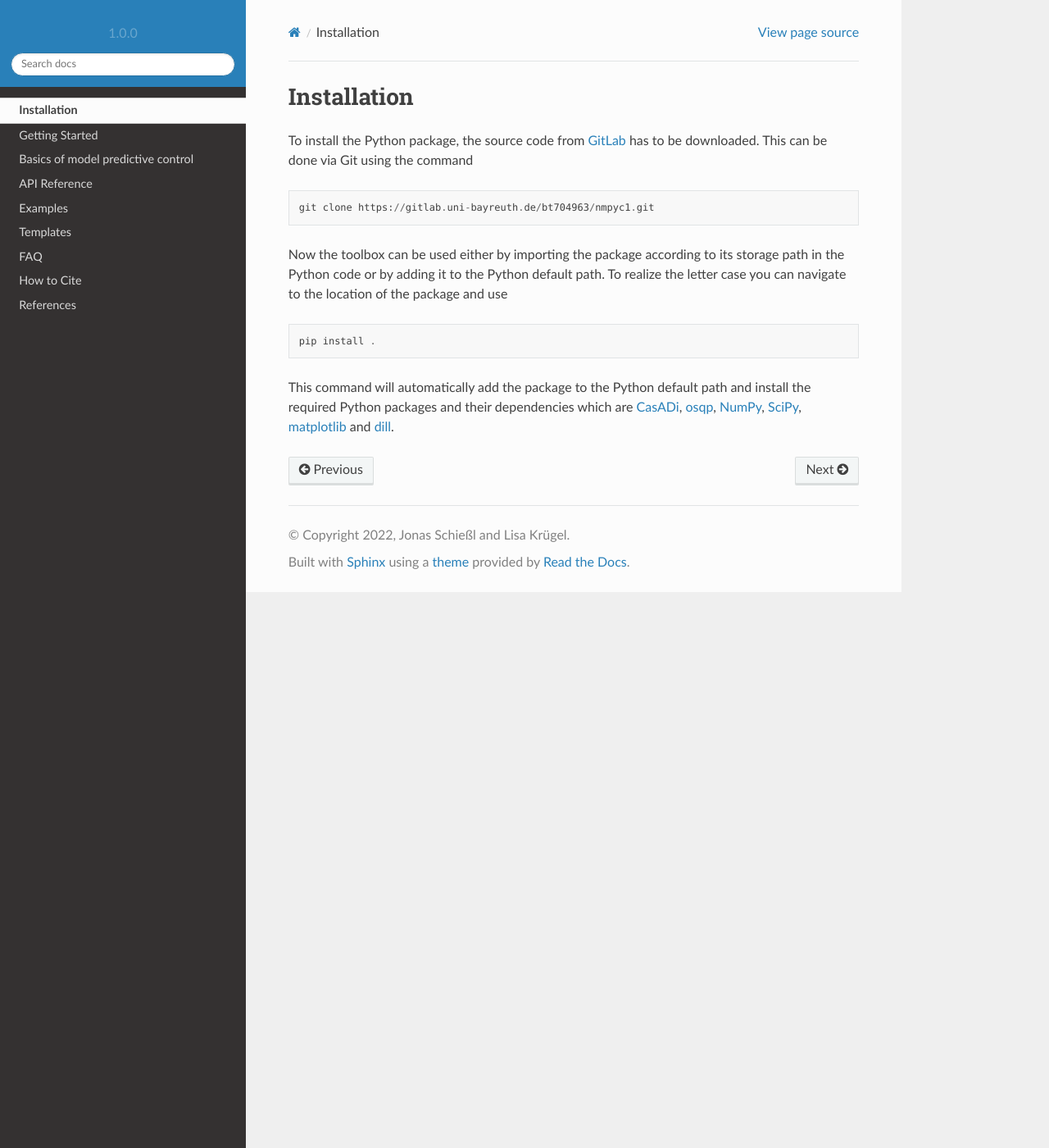
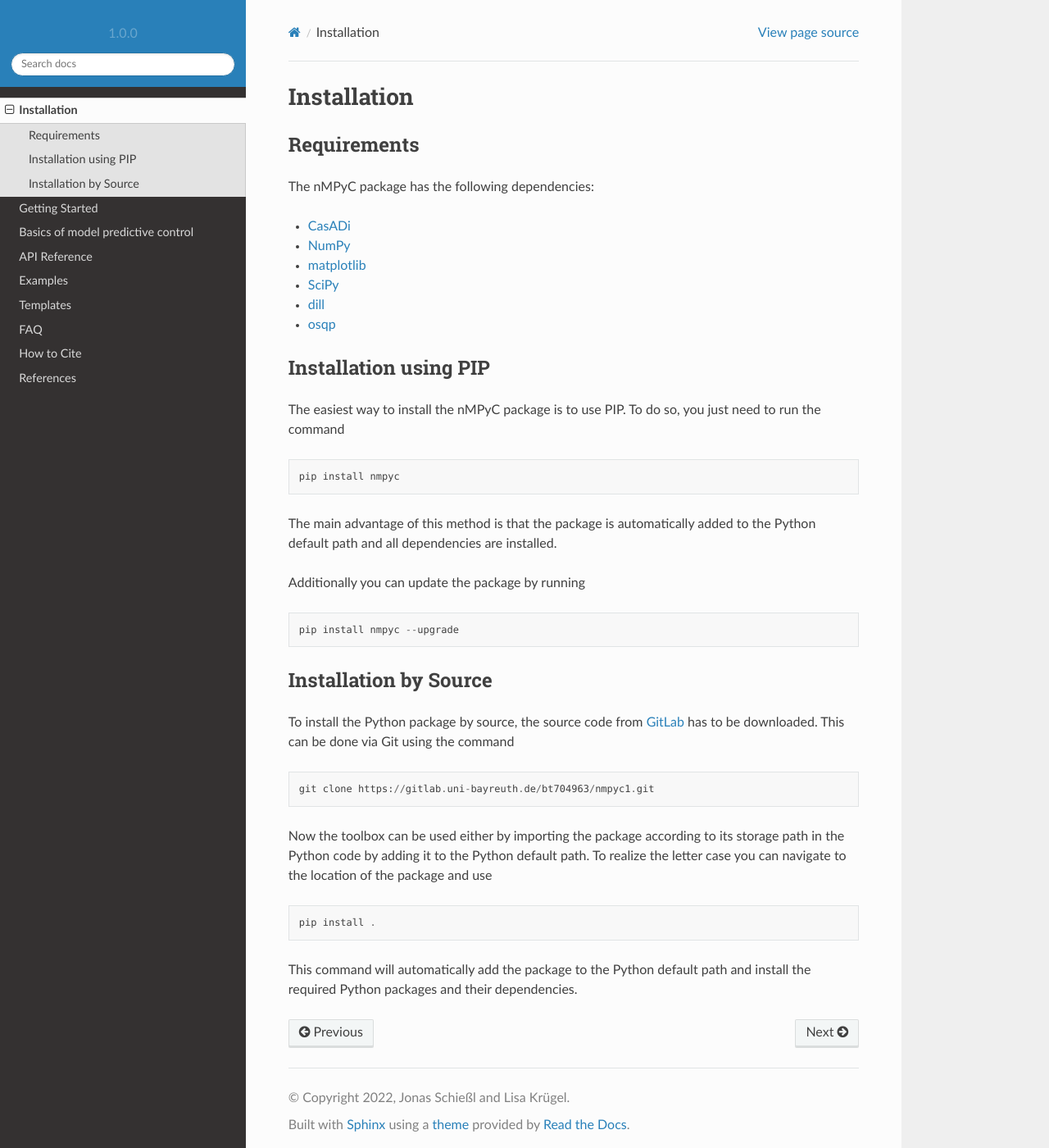
Before and after one commit to nMPyC/nmpyc, a Sphinx documentation site: the page built from docs/source/install.rst, in a window 1280 px wide and 1400 px high. Shown: the whole window at 82% size. Built offline with Sphinx 7.4.7 and the Read the Docs theme 2.0.0, drawn with Linux system fonts in a browser that asks for light colours.

Commit message:
Update install.rst

```diff
--- a/docs/source/install.rst
+++ b/docs/source/install.rst
@@ -1,18 +1,52 @@
 Installation
 =============
 
-To install the Python package, the source code from `GitLab <https://gitlab.uni-bayreuth.de/bt704963/nmpyc1>`_ has to be downloaded.
+
+Requirements
+^^^^^^^^^^^^^^
+The nMPyC package has the following dependencies:
+
+- `CasADi <https://web.casadi.org>`_
+- `NumPy <https://numpy.org>`_
+- `matplotlib <https://matplotlib.org/stable/index.html>`_
+- `SciPy <https://scipy.org>`_
+- `dill <https://dill.readthedocs.io/en/latest/dill.html>`_
+- `osqp <https://osqp.org/>`_
+
+
+Installation using PIP
+^^^^^^^^^^^^^^^^^^^^^^^
+
+The easiest way to install the nMPyC package is to use PIP. To do so, you just need to run the command
+
+::
+
+   pip install nmpyc
+
+The main advantage of this method is that the package is automatically added to the Python default path and all dependencies are installed.
+
+Additionally you can update the package by running
+
+::
+
+   pip install nmpyc --upgrade
+
+
+Installation by Source
+^^^^^^^^^^^^^^^^^^^^^^^^
+
+To install the Python package by source, the source code from `GitLab <https://gitlab.uni-bayreuth.de/bt704963/nmpyc1>`_ has to be downloaded.
 This can be done via Git using the command
 
 ::
 
    git clone https://gitlab.uni-bayreuth.de/bt704963/nmpyc1.git
 
-Now the toolbox can be used either by importing the package according to its storage path in the Python code or by adding it to the Python default path.
+Now the toolbox can be used either by importing the package according to its storage path in the Python code by adding it to the Python default path.
 To realize the letter case you can navigate to the location of the package and use
 
 ::
 
    pip install .
 
-This command will automatically add the package to the Python default path and install the required Python packages and their dependencies which are `CasADi <https://web.casadi.org>`_,  `osqp <https://osqp.org/>`_,  `NumPy <https://numpy.org>`_,  `SciPy <https://scipy.org>`_,  `matplotlib <https://matplotlib.org/stable/index.html>`_ and `dill <https://dill.readthedocs.io/en/latest/dill.html>`_.
+This command will automatically add the package to the Python default path and install the required Python packages and their dependencies.
```
